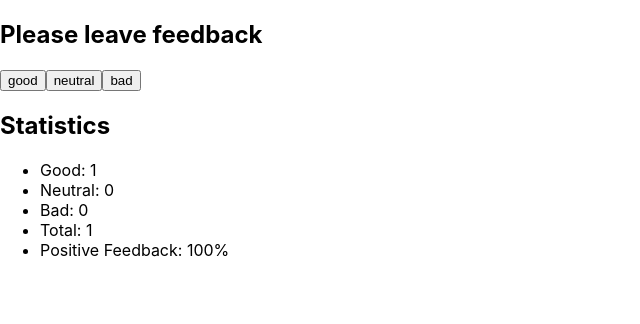
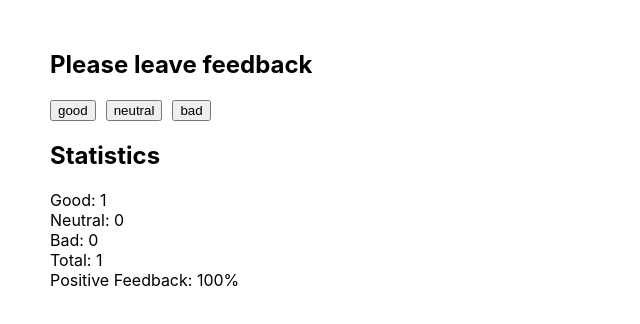
Before and after one commit to viktoriia-2002/goit-react-hw-02-feedback, a React (Create React App) app: page / in a window 1280 px wide. Both pictures are taken after a click on the button "good". Shown: the top 324 px of the page, without its empty margins (0-640 px from the left). Built offline with nearby package versions, Linux system fonts and the light colour scheme.

Commit message:
copleted homework

```diff
--- a/package.json
+++ b/package.json
@@ -10,6 +10,7 @@
     "react": "^18.1.0",
     "react-dom": "^18.1.0",
     "react-scripts": "5.0.1",
+    "styled-components": "^5.3.11",
     "web-vitals": "^2.1.3"
   },
   "scripts": {
--- a/src/components/feedback-widget/Feedback-widget.jsx
+++ b/src/components/feedback-widget/Feedback-widget.jsx
@@ -2,6 +2,7 @@ import React from 'react';
 import Statistics from 'components/statistics';
 import FeedbackOptions from 'components/feedbackOptions';
 import Notification from 'components/notification';
+import {Container} from './Feedback-widget.styled'
 
 class FeedbackWidget extends React.Component {
   state = {
@@ -45,7 +46,7 @@ class FeedbackWidget extends React.Component {
     const totalFeedback = this.countTotalFeedback();
 
     return (
-      <div className="FeedbackWidget">
+      <Container className="FeedbackWidget">
         <section>
           <h2 className="FeedbackWidget__title">Please leave feedback</h2>
           <FeedbackOptions
@@ -67,7 +68,7 @@ class FeedbackWidget extends React.Component {
         ) : (
           <Notification message="There is no feedback" />
         )}
-      </div>
+      </Container>
     );
   }
 }
--- /dev/null
+++ b/src/components/feedback-widget/Feedback-widget.styled.jsx
@@ -0,0 +1,5 @@
+import styled from 'styled-components';
+
+export const Container = styled.div`
+margin: 50px;
+`
--- a/src/components/feedbackOptions/FeedbackOptions.jsx
+++ b/src/components/feedbackOptions/FeedbackOptions.jsx
@@ -1,12 +1,13 @@
 import React from 'react';
+import {Button} from './FeedbackOptions.styled'
 
 const FeedbackOptions = ({ options, onVote }) => {
   return (
     <div>
       {options.map((option) => (
-        <button key={option} type="button" onClick={() => onVote(option)}>
+        <Button key={option} type="button" onClick={() => onVote(option)}>
           {option}
-        </button>
+        </Button>
       ))}
     </div>
   );
--- /dev/null
+++ b/src/components/feedbackOptions/FeedbackOptions.styled.jsx
@@ -0,0 +1,6 @@
+import styled from 'styled-components';
+
+
+export const Button = styled.button`
+ margin-right: 10px;
+`;
--- a/src/components/statistics/Statistics.jsx
+++ b/src/components/statistics/Statistics.jsx
@@ -1,15 +1,16 @@
 import React from 'react';
 import PropTypes from 'prop-types';
+import {FeedbackWidget__results} from './Statistics.styled';
 
 const Statistics = ({ good, neutral, bad, totalFeedback, positiveFeedback }) => {
   return (
-    <ul className="FeedbackWidget__results">
+    <FeedbackWidget__results className="FeedbackWidget__results">
       <li className="FeedbackWidget__result">Good: {good}</li>
       <li className="FeedbackWidget__result">Neutral: {neutral}</li>
       <li className="FeedbackWidget__result">Bad: {bad}</li>
       <li>Total: {totalFeedback}</li>
       <li>Positive Feedback: {positiveFeedback}%</li>
-    </ul>
+    </FeedbackWidget__results>
   );
 };
 
--- /dev/null
+++ b/src/components/statistics/Statistics.styled.jsx
@@ -0,0 +1,7 @@
+import styled from 'styled-components';
+
+
+export const FeedbackWidget__results = styled.ul`
+ list-style: none;
+ padding: 0;
+`;
```
Also changed, not shown: src/index.css (line endings or trailing spaces), 1 other file (tests, documents, lock files or other folders).
